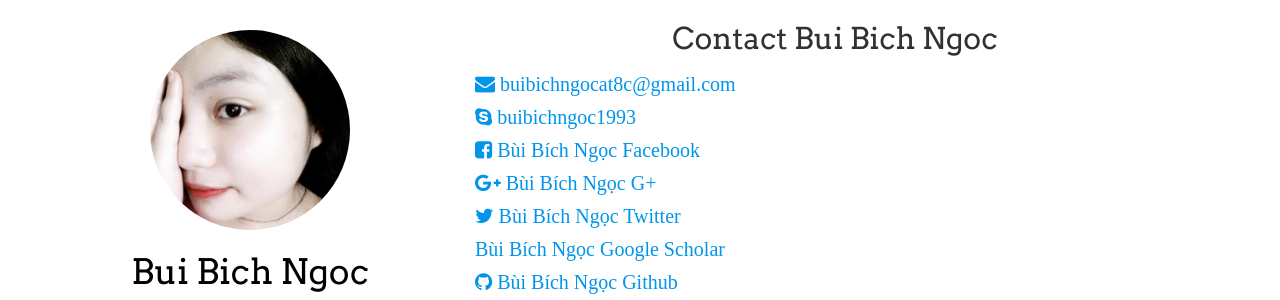
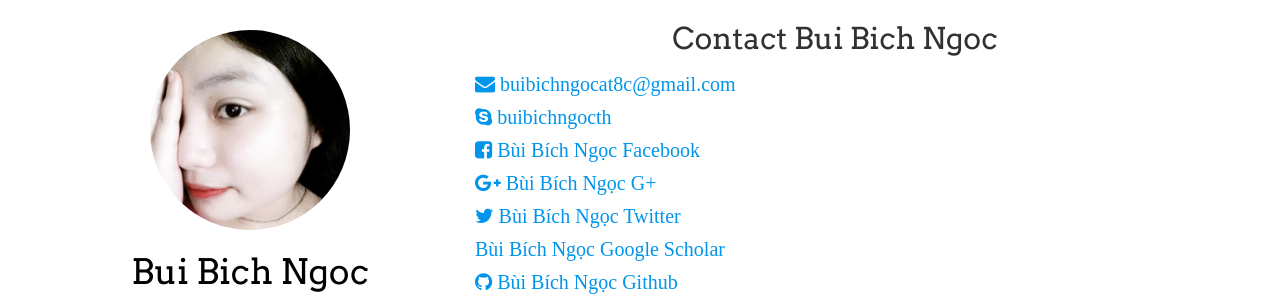
Before and after one commit to buibichngoc/buibichngoc.github.io, a Jekyll site: the page built from contact/index.html, in a window 1280 px wide and 1048 px high. Shown: the part 121-421 px from the top of the window. Built offline with Jekyll 4.4.1, drawn with Linux system fonts in a browser that asks for light colours; nearby versions of some CDN libraries; a style sheet for code colours, icons or effects is not loaded.

Commit message:
Update index.html

```diff
--- a/contact/index.html
+++ b/contact/index.html
@@ -10,7 +10,7 @@
 	<i class="fa fa-envelope" aria-hidden="true"></i> buibichngocat8c@gmail.com</a></li>
 
 <li style="list-style-type: none;"><a itemprop="sameAs" href="skypeto:buibichngocth" target="_blank">
-	<i class="fa fa-skype" aria-hidden="true"></i> buibichngoc1993</a></li>
+	<i class="fa fa-skype" aria-hidden="true"></i> buibichngocth</a></li>
 
 <li style="list-style-type: none;"><a itemprop="sameAs" href="http://www.facebook.com/buibichngocth/" target="_blank">
 	<i class="fa fa-facebook-square" aria-hidden="true"></i> Bùi Bích Ngọc Facebook</a></li>
```
